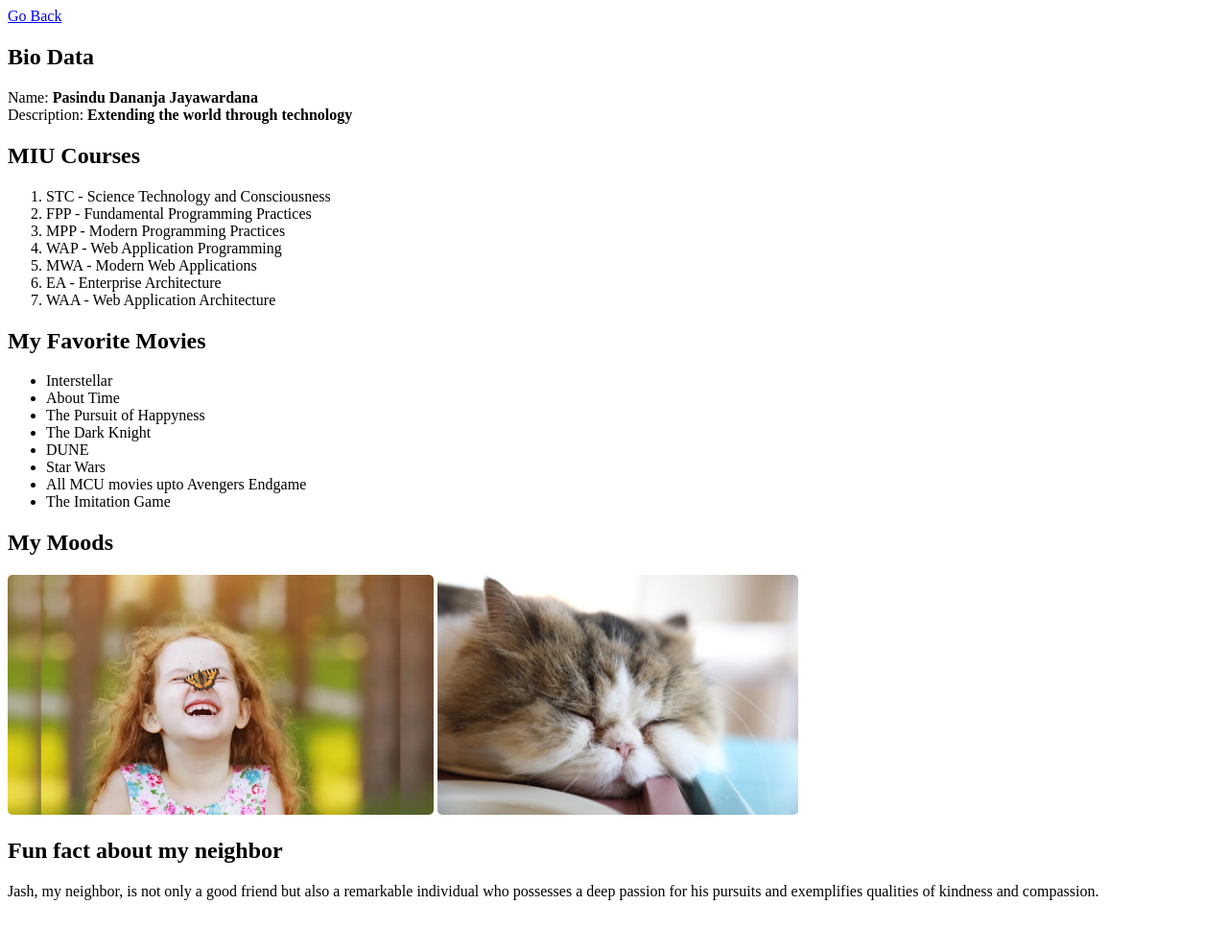
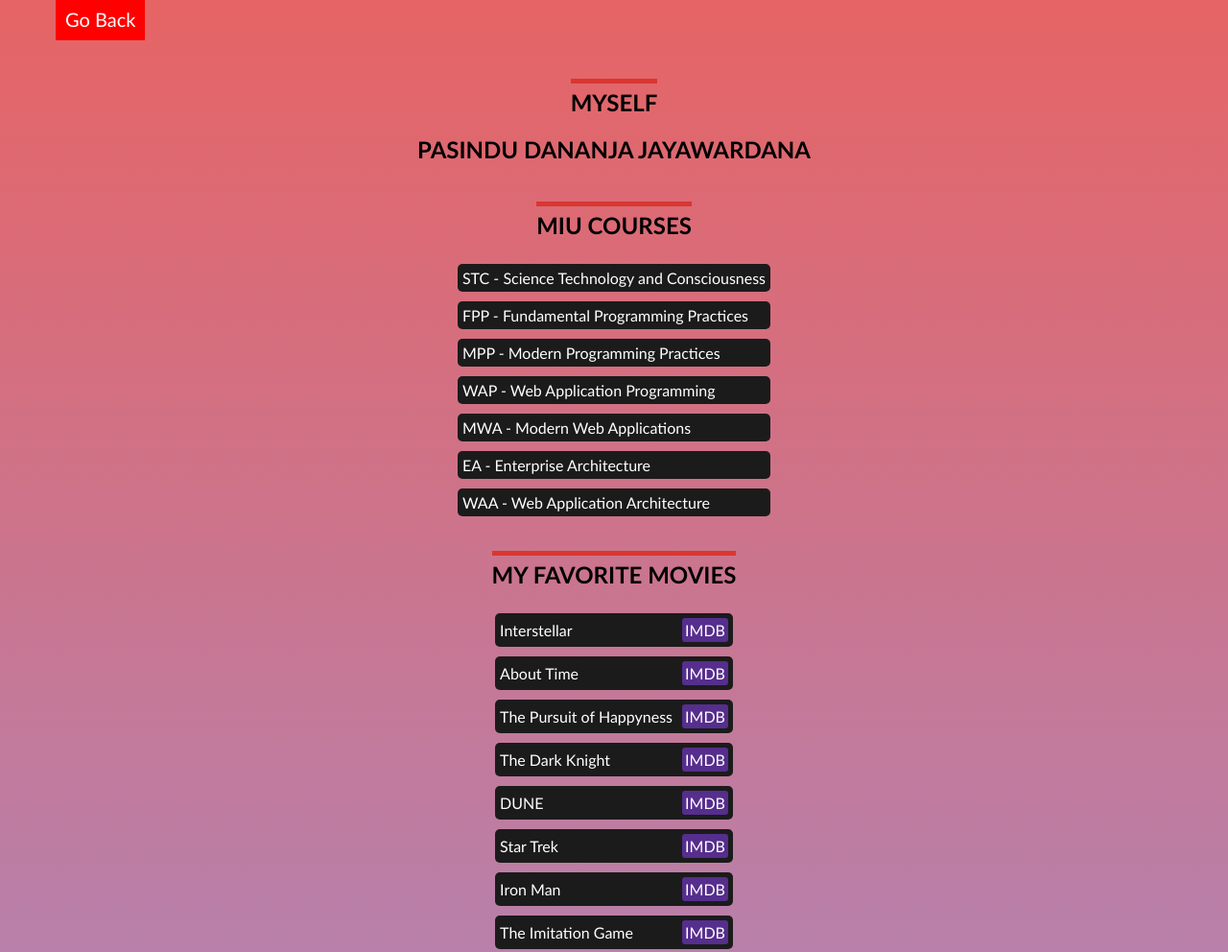
Before and after one commit to pjconnect/MIU-WAP-Labs, a plain HTML site: page aboutme.html in a window 1280 px wide. Shown: the top 992 px of the page at 96% size. Before the commit the page ends 954 px from the top, so only its background shows below. Drawn offline with Linux system fonts and the light colour scheme.

Commit message:
About me

```diff
--- a/aboutme.html
+++ b/aboutme.html
@@ -1,23 +1,24 @@
 <!DOCTYPE html>
 <html lang="en">
+
 <head>
     <meta charset="UTF-8">
     <meta http-equiv="X-UA-Compatible" content="IE=edge">
     <meta name="viewport" content="width=device-width, initial-scale=1.0">
-    <link rel="stylesheet" href="./styles.css"  />
+    <link rel="stylesheet" href="./styles.css">
     <title>About Me</title>
 </head>
+
 <body>
     <nav>
-        <a href="./index.html">Go Back</a>
+        <a class="go-back" href="./index.html">Go Back</a>
     </nav>
 
-    <h2>Bio Data</h2>
-    <div>Name: <strong>Pasindu Dananja Jayawardana</strong></div>
-    <div>Description: <strong>Extending the world through technology</strong></div>
-
-    <h2>MIU Courses</h2>
-    <ol>
+    <main id="content">
+        <h2 class="title">Myself</h2>
+        <h2 class="upper">Pasindu Dananja Jayawardana</h2>
+        <h2 class="title">MIU Courses</h2>
+        <ol class="pref">
             <li>STC - Science Technology and Consciousness</li>
             <li>FPP - Fundamental Programming Practices</li>
             <li>MPP - Modern Programming Practices</li>
@@ -27,23 +28,51 @@
             <li>WAA - Web Application Architecture</li>
         </ol>
 
-    <h2>My Favorite Movies</h2>
-    <ul>
-        <li>Interstellar</li>
-        <li>About Time</li>
-        <li>The Pursuit of Happyness</li>
-        <li>The Dark Knight</li>
-        <li>DUNE</li>
-        <li>Star Wars</li>
-        <li>All MCU movies upto Avengers Endgame</li>
-        <li>The Imitation Game</li>
+        <h2 class="title">My Favorite Movies</h2>
+        <ul class="movies-list pref">
+            <li>Interstellar <a
+                    target="_blank" href="https://www.imdb.com/title/tt0816692/?ref_=nv_sr_srsg_0_tt_7_nm_1_q_inter">IMDB</a>
+            </li>
+            <li>About Time <a
+                    target="_blank" href="https://www.imdb.com/title/tt2194499/?ref_=nv_sr_srsg_0_tt_7_nm_1_q_About%2520Time%2520">IMDB</a>
+            </li>
+            <li>The Pursuit of Happyness <a
+                    target="_blank" href="https://www.imdb.com/title/tt0454921/?ref_=nv_sr_srsg_0_tt_7_nm_1_q_The%2520Pursuit%2520of%2520Happyness">IMDB</a>
+            </li>
+            <li>The Dark Knight <a
+                    target="_blank" href="https://www.imdb.com/title/tt0468569/?ref_=nv_sr_srsg_0_tt_8_nm_0_q_The%2520Dark%2520Knight">IMDB</a>
+            </li>
+            <li>DUNE <a href="https://www.imdb.com/title/tt1160419/?ref_=nv_sr_srsg_0_tt_8_nm_0_q_DUNE">IMDB</a></li>
+            <li>Star Trek <a href="https://www.imdb.com/title/tt0796366/">IMDB</a></li>
+            <li>Iron Man <a
+                    target="_blank" href="https://www.imdb.com/title/tt0371746/?ref_=nv_sr_srsg_0_tt_8_nm_0_q_Iron%2520Man">IMDB</a>
+            </li>
+            <li>The Imitation Game <a
+                    target="_blank" href="https://www.imdb.com/title/tt2084970/?ref_=nv_sr_srsg_0_tt_8_nm_0_q_The%2520Imitation%2520Game">IMDB</a>
+            </li>
         </ul>
 
-    <h2>My Moods</h2>
-    <img class="mode-img" src="./img/happymode.webp"/>
-    <img class="mode-img" src="./img/sleepymode.jpeg"/>
+        <h2 class="title">My Moods</h2>
+        <img class="mode-img" src="./img/happymode.webp" />
+        <img class="mode-img" src="./img/sleepymode.jpeg" />
 
-    <h2>Fun fact about my neighbor</h2>
-    <p>Jash, my neighbor, is not only a good friend but also a remarkable individual who possesses a deep passion for his pursuits and exemplifies qualities of kindness and compassion.</p>
+        <h2 class="title">Fun fact about my neighbor</h2>
+        <p>Jash, my neighbor, is not only a good friend but also a remarkable individual who possesses a deep passion
+            for
+            his pursuits and exemplifies qualities of kindness and compassion.</p>
+    </main>
+    <footer>
+        <a
+          href="https://validator.w3.org/check?url=https://pjconnect.github.io/SimplePagesMIU/"
+        >
+          <img src="./img/w3c-logo.png" alt="Validate w3c">
+        </a>
+        <a
+          href="https://jigsaw.w3.org/css-validator/validator?uri=https://pjconnect.github.io/SimplePagesMIU/"
+        >
+          <img width="85px" src="./img/w3c-css-logo.png" alt="Validate w3c">
+        </a>
+      </footer>
 </body>
+
 </html>
--- a/styles.css
+++ b/styles.css
@@ -1,4 +1,51 @@
-.profile-wrap .background{
+body {
+    font-family: 'Gill Sans', 'Gill Sans MT', Calibri, 'Trebuchet MS', sans-serif;
+    background: linear-gradient(#e66465, #9198e5);
+}
+
+footer {
+    padding: 20px;
+    background-color: #2c2c2c;
+}
+
+ul.nav li {
+    list-style: none;
+}
+
+ul.nav li>a {
+    background: #562e8d;
+    color: white;
+    padding: 10px;
+    margin-bottom: 10px;
+    display: inline-block;
+    min-width: 200px;
+    text-decoration: none;
+    border-radius: 5px;
+}
+
+.upper{
+    text-transform: uppercase;
+}
+
+h2.title{
+    margin-bottom:0;
+    border-top: 5px solid rgb(217, 55, 49);
+    padding-top: 5px;
+    text-transform: uppercase;
+}
+
+main#content {
+    padding: 30px 50px;
+    display: flex;
+    justify-content: center;
+    min-height: calc(100vh - 500px);
+    flex-direction: column;
+    align-items: center;
+    margin: 0 auto;
+}
+
+/* profile styles */
+.profile-wrap .background {
     position: absolute;
     top: 0;
     left: 0;
@@ -9,33 +56,76 @@
     height: 200px;
 }
 
-.profile-wrap .profile{
+.profile-wrap .profile {
     width: 200px;
     border-radius: 50%;
     height: 200px;
     object-fit: cover;
+    box-shadow: 0px 0px 5px 3px rgb(0, 0, 0);
 }
 
-.profile-imgs{
+.profile-imgs {
     height: 330px;
 }
-.profile-img-wrap{
+
+.profile-img-wrap {
     z-index: 2;
     position: relative;
     top: 75px;
     left: 50px;
-}
-main{
-    padding:  30px;
+    width: 300px;
+    display: flex;
+    justify-content: center;
+    flex-direction: column;
+    align-items: center;
 }
 
-footer{
-    padding: 20px;
-    background-color: #2c2c2c;
+.subtitle{
+    color: rgb(68, 68, 68);
 }
 
-.mode-img{
+/* aboutme specific styles */
+.mode-img {
     max-width: 500px;
     height: 250px;
     border-radius: 5px;
+    margin-top: 10px;
+    border: 1px solid white;
 }
+
+.movies-list a {
+    background-color: #562e8d;
+    padding: 3px;
+    border-radius: 3px;
+    color: white;
+    text-decoration: none;
+    display: inline-block;
+    margin-left: 10px;
+}
+
+ul.pref, ol.pref {
+    list-style: none;
+    text-align: center;
+    padding: 0;
+}
+
+ul.pref li, ol.pref li{
+    margin-top: 10px;
+    background-color: rgb(27, 27, 27);
+    color: white;
+    display: flex;
+    padding: 5px;
+    border-radius: 5px;
+    align-items: center;
+    justify-content: center;
+    justify-content: space-between;
+}
+
+.go-back{
+    padding: 10px;
+    background-color: red;
+    color:white;
+    text-decoration: none;
+    font-size: 20px;
+    margin-left: 50px;
+}
```
Also changed, not shown: index.html (+8 -3 lines), img/background.jpeg, img/w3c-css-logo.png (added), 1 other file. Lines whose indentation alone changed are shown as unchanged.
